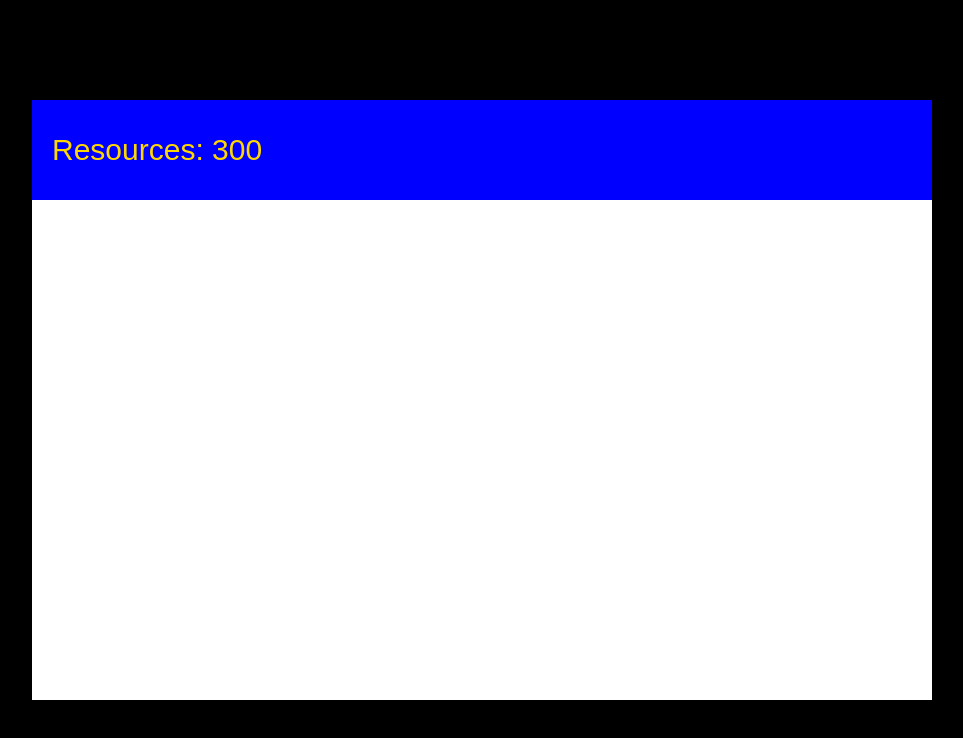
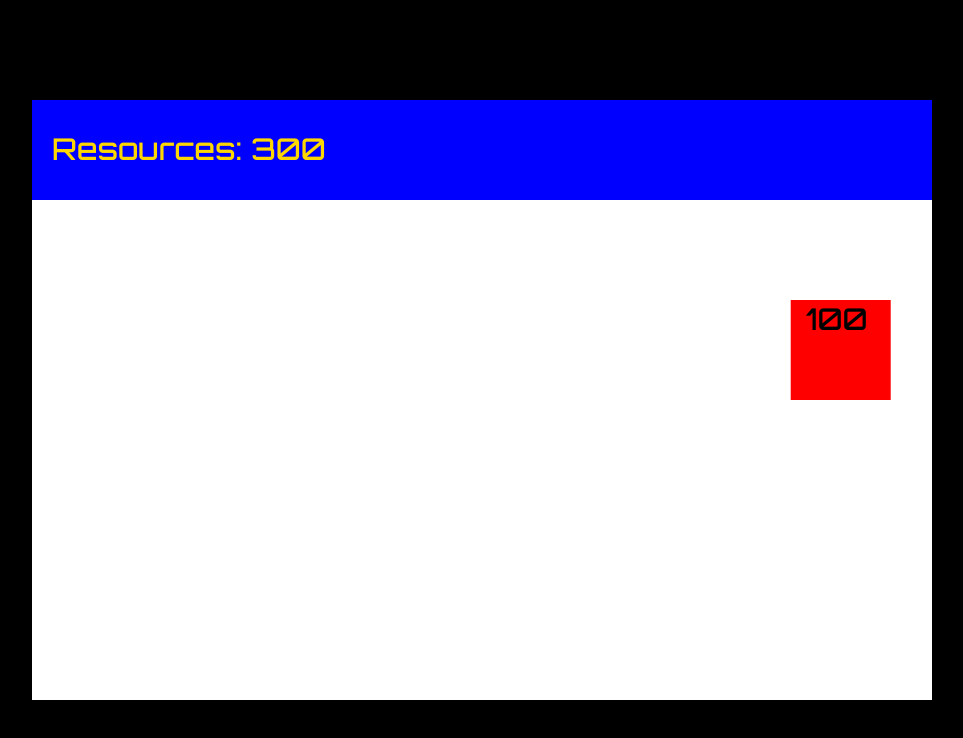
Before and after one commit to Vitorcastanhos/TowerDefense, a plain HTML site: page index.html in a window 1280 px wide. Shown: the whole page, without its empty margins (158-1121 px from the left). Drawn offline with Linux system fonts and the light colour scheme.

Commit message:
TowerDefense

```diff
--- a/index.html
+++ b/index.html
@@ -1,11 +1,17 @@
 <!DOCTYPE html>
 <html lang="en">
   <head>
-  <meta charset="UTF-8">
-  <meta http-equiv="X-UA-Compatible" content="IE=edge">
-  <meta name="viewport" content="width=device-width, initial-scale=1.0">
+    <meta charset="UTF-8" />
+    <meta http-equiv="X-UA-Compatible" content="IE=edge" />
+    <meta name="viewport" content="width=device-width, initial-scale=1.0" />
     <title>Tower Defense</title>
-  <link rel="stylesheet" href="./style.css">
+    <link rel="stylesheet" href="./style.css" />
+    <link rel="preconnect" href="https://fonts.googleapis.com" />
+    <link rel="preconnect" href="https://fonts.gstatic.com" crossorigin />
+    <link
+      href="https://fonts.googleapis.com/css2?family=Orbitron:wght@500&display=swap"
+      rel="stylesheet"
+    />
     <script src="./script.js" defer></script>
   </head>
   <body>
--- a/script.js
+++ b/script.js
@@ -9,6 +9,11 @@ const cellGap = 3;
 const gameGrid = [];
 const defenders = [];
 let numberOfResources = 300;
+const enemies = [];
+const enemyPositions = [];
+let enemiesInterval = 600;
+let frame = 0;
+let gameOver = false;
 
 //mouse
 const mouse = {
@@ -72,7 +77,7 @@ class Defender {
     ctx.fillStyle = "blue";
     ctx.fillRect(this.x, this.y, this.width, this.height);
     ctx.fillStyle = "gold";
-    ctx.font = "30px Arial";
+    ctx.font = "30px Orbitron";
     ctx.fillText(Math.floor(this.health), this.x + 15, this.y + 30);
   }
 }
@@ -93,25 +98,68 @@ canvas.addEventListener("click", function () {
 function handleDefenders() {
   for (let i = 0; i < defenders.length; i++) {
     defenders[i].draw();
+    for (let j = 0; j < enemies.length; j++) {
+      if (collision(defenders[i], enemies[j])) {
+        enemies[j].movement = 0;
+        defenders[i].health -= 0.2;
+      }
+      if (defenders[i] && defenders[i].health <= 0) {
+        defenders.splice(i, 1);
+        i--;
+        enemies[j].movement = enemies[j].speed;
+      }
+    }
   }
 }
 //enemies
 class Enemy {
   constructor(verticalPosition) {
-    this.x = canvas.width
-    this.y = verticalPosition
+    this.x = canvas.width;
+    this.y = verticalPosition;
     this.width = cellSize;
     this.height = cellSize;
-    this.speed = Math.random() * 0.2 + 0.4
-    this.movement = this.speed
+    this.speed = Math.random() * 0.2 + 0.4;
+    this.movement = this.speed;
+    this.health = 100;
+    this.maxHealth = this.health;
+  }
+  update() {
+    this.x -= this.movement;
+  }
+  draw() {
+    ctx.fillStyle = "red";
+    ctx.fillRect(this.x, this.y, this.width, this.height);
+    ctx.fillStyle = "black";
+    ctx.font = "30px Orbitron";
+    ctx.fillText(Math.floor(this.health), this.x + 15, this.y + 30);
+  }
+}
+function handleEnemies() {
+  for (let i = 0; i < enemies.length; i++) {
+    enemies[i].update();
+    enemies[i].draw();
+    if (enemies[i].x < 0) {
+      gameOver = true;
+    }
+  }
+  if (frame % enemiesInterval === 0) {
+    let verticalPosition = Math.floor(Math.random() * 5 + 1) * cellSize;
+    enemies.push(new Enemy(verticalPosition));
+    enemyPositions.push(verticalPosition);
+    if (enemiesInterval > 120) enemiesInterval -= 50;
   }
 }
 //resources
 //utilities
 function handleGameStatus() {
   ctx.fillStyle = "gold";
-  ctx.font = "30px Arial";
+  ctx.font = "30px Orbitron";
   ctx.fillText("Resources: " + numberOfResources, 20, 60);
+  if (gameOver) {
+    ctx.fillStyle = "black";
+    ctx.font = "90px Orbitron";
+    ctx.fillText("Game Over", 250, 350);
+  }
 }
 
 function animate() {
@@ -120,8 +168,10 @@ function animate() {
   ctx.fillRect(0, 0, controlsBar.width, controlsBar.height);
   handleGameGrid();
   handleDefenders();
+  handleEnemies();
   handleGameStatus();
-  requestAnimationFrame(animate);
+  frame++;
+  if (!gameOver) requestAnimationFrame(animate);
 }
 animate();
 
--- a/style.css
+++ b/style.css
@@ -10,4 +10,5 @@ body {
   width: 900px;
   height: 600px;
   background: white;
+  font-family: 'Orbitron', sans-serif;
 }
```
Lines whose indentation alone changed are shown as unchanged.
